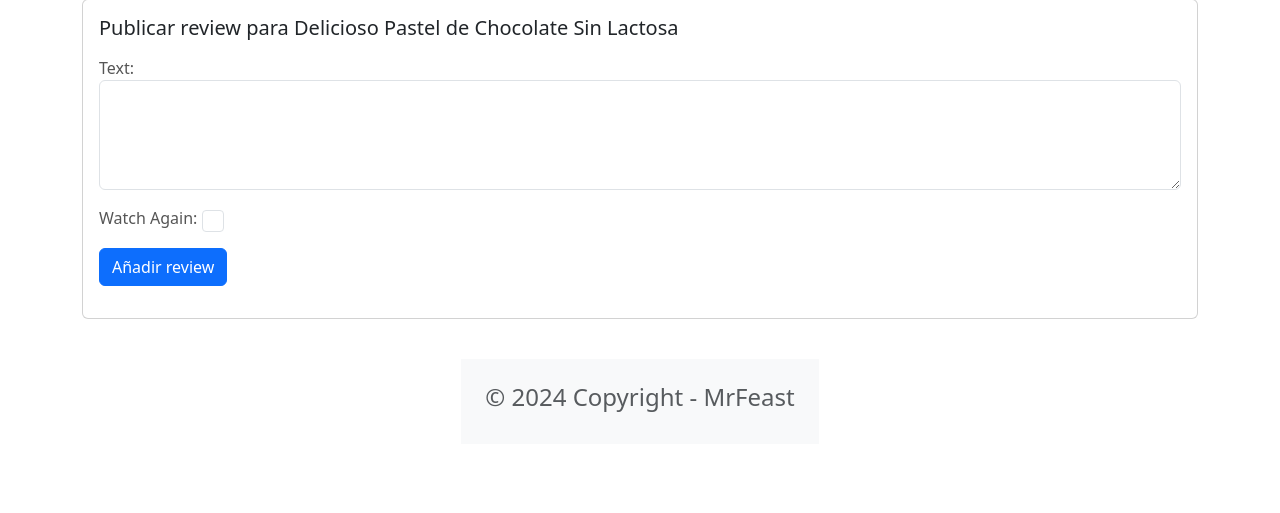
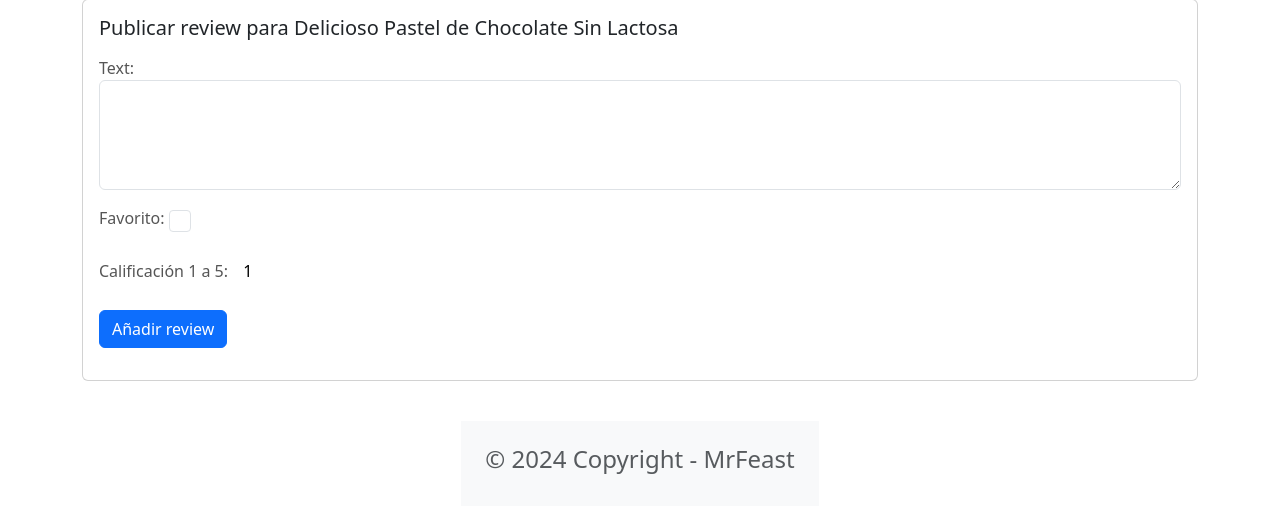
Before and after one commit to IsabelaOB/Mrfeast, a Django app: page /portal/2/create in a window 1280 px wide. Shown: the part 145-658 px from the top of the page. Run offline with Django 5.2, Linux system fonts and the light colour scheme; a user stored in the database is signed in; data comes from the database, SQL or seed files in the repository.

Commit message:
cambios al form de reviews

```diff
--- a/food/forms.py
+++ b/food/forms.py
@@ -5,10 +5,11 @@ class ReviewForm(ModelForm):
     def __init__(self, *args, **kwargs):
         super(ModelForm, self).__init__(*args, **kwargs)
         self.fields['text'].widget.attrs.update( {'class': 'form-control'})
-        self.fields['watchAgain'].widget.attrs.update( {'class': 'form-check-input'})
+        self.fields['favorito'].widget.attrs.update( {'class': 'form-check-input'})
+        self.fields['calificacion']
 
     class Meta:
         model = Review
-        fields = ['text','watchAgain']
-        labels = { 'watchAgain': ('Watch Again') }
+        fields = ['text','favorito', 'calificacion']
+        labels = { 'favorito': ('Favorito'), 'calificacion':('Calificación 1 a 5') }
         widgets = { 'text': Textarea(attrs={'rows': 4}), }
--- a/food/models.py
+++ b/food/models.py
@@ -18,8 +18,8 @@ class Review(models.Model):
     date = models.DateTimeField(auto_now_add=True)  # the current datetime will be automatically filled in
     user = models.ForeignKey(User,on_delete=models.CASCADE) # a user can create multiple reviews
     menu = models.ForeignKey(Menu,on_delete=models.CASCADE)
-    watchAgain = models.BooleanField()
-    calificacion = models.IntegerField(default = 1, validators=[MaxValueValidator(100), MinValueValidator(1)])
+    favorito = models.BooleanField()
+    calificacion = models.IntegerField(default = 1, validators=[MaxValueValidator(5), MinValueValidator(1)])
 
     def __str__(self):
         return self.text
--- a/food/templates/detail.html
+++ b/food/templates/detail.html
@@ -26,6 +26,9 @@
             <h6 class="card-subtitle mb-2 text-muted">
               {{ review.date }}
             </h6>
+            <h6 class="card-subtitle mb-2 text-muted">
+                Calificación: {{ review.calificacion }}
+              </h6>
             <p class="card-text">{{ review.text }}</p>
             {% if user.is_authenticated and user == review.user %}
               <a class="btn btn-primary me-2"
--- a/food/views.py
+++ b/food/views.py
@@ -140,7 +140,7 @@ def createreview(request, menu_id):
             newReview.user = request.user
             newReview.menu = menu
             newReview.save()
-            return redirect('detail', newReview.movie.id)
+            return redirect('detail', newReview.menu.id)
         except ValueError:
             return render(request, 'createreview.html', {'form':ReviewForm(),'error':'bad data passed in'})
 
@@ -154,7 +154,7 @@ def updatereview(request, review_id):
         try:
             form = ReviewForm(request.POST, instance=review)
             form.save()
-            return redirect('detail', review.movie.id)
+            return redirect('detail', review.menu.id)
         except ValueError:
             return render(request, 'updatereview.html', {'review': review,'form':form,'error':'Bad data in form'})
 
@@ -162,4 +162,4 @@ def updatereview(request, review_id):
 def deletereview(request, review_id):
     review = get_object_or_404(Review, pk=review_id, user=request.user)
     review.delete()
-    return redirect('detail', review.movie.id)
+    return redirect('detail', review.menu.id)
```
Also changed, not shown: food/templates/updatereview.html (added, +28 -0 lines), db.sqlite3, food/migrations/0011_rename_watchagain_review_favorito.py (added), food/migrations/0012_alter_review_calificacion.py (added).
